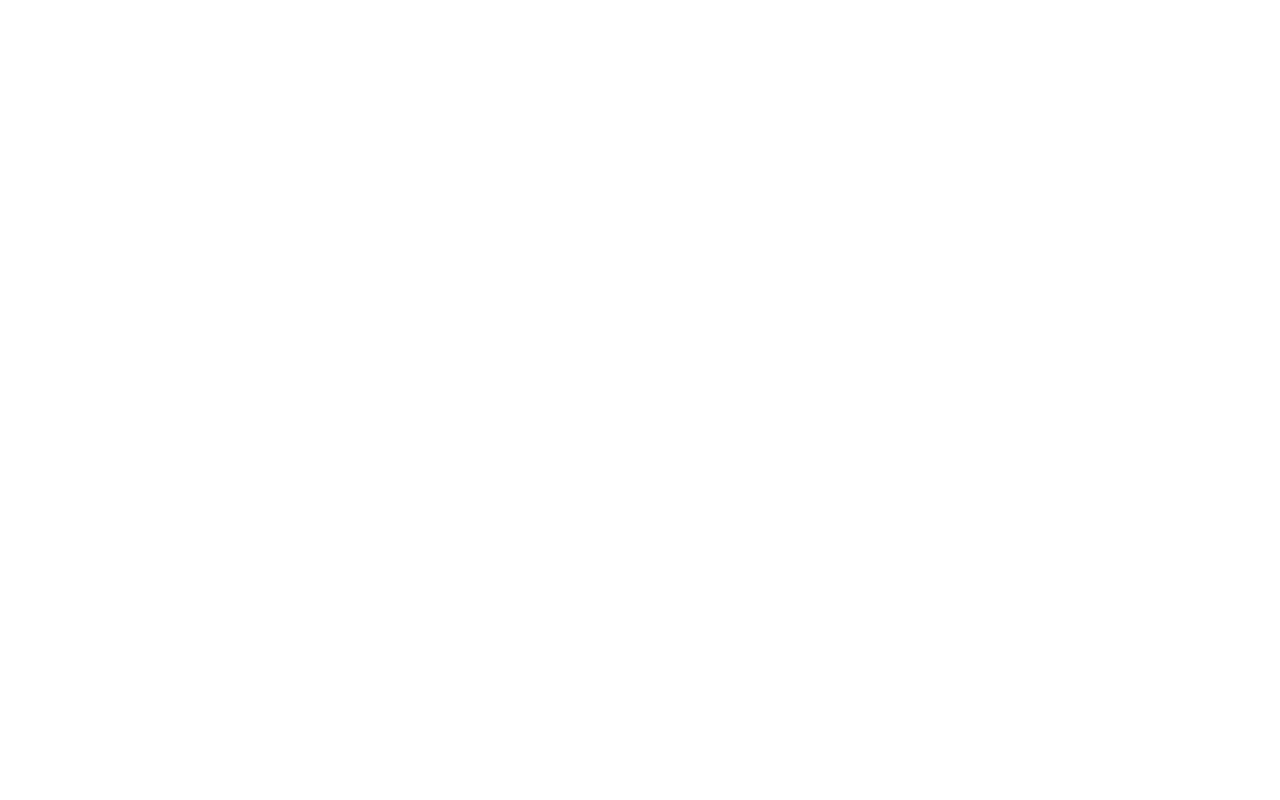
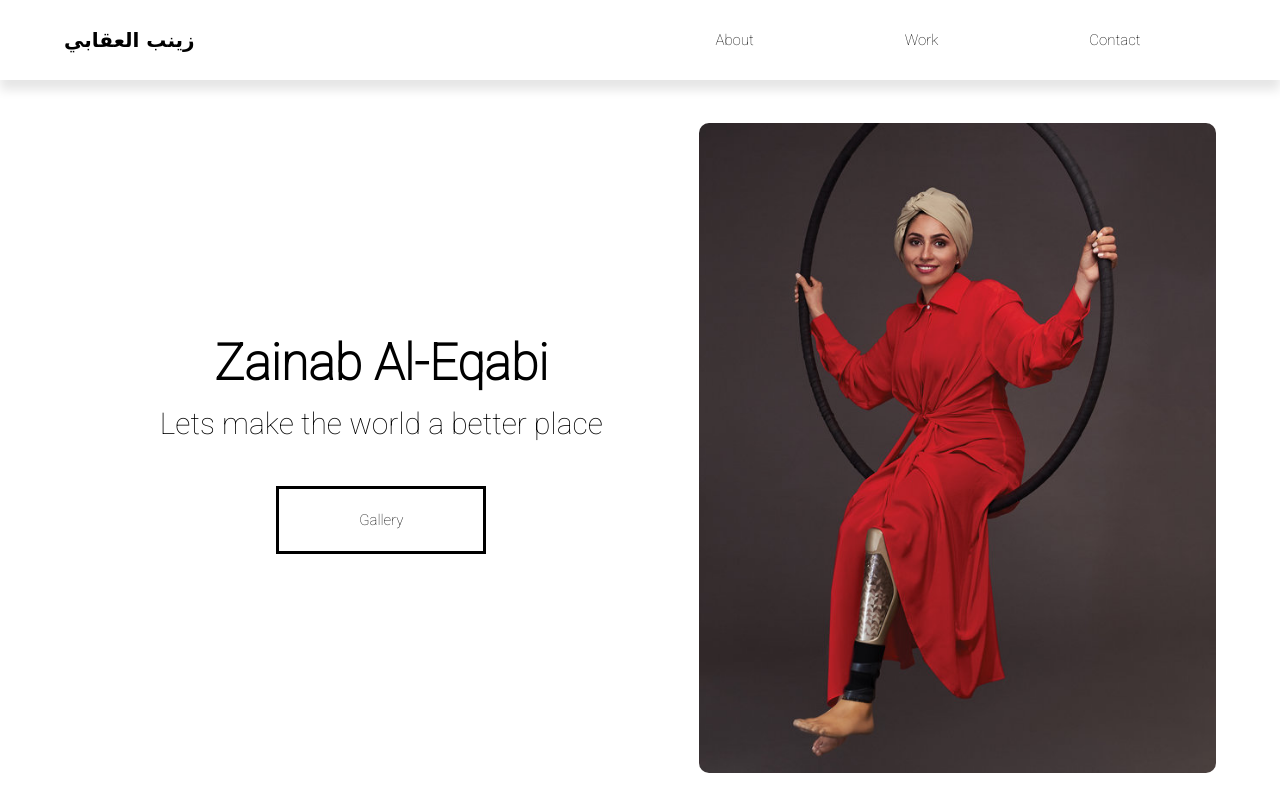
Before and after one commit to ahmadalnaib/zainab-grid, a plain HTML site: page index.html in a window 1280 px wide. Drawn offline with Linux system fonts and the light colour scheme; a web font is replaced by a local one.

Commit message:
add navbar and showcase

```diff
--- a/index.html
+++ b/index.html
@@ -4,12 +4,36 @@
   <meta charset="UTF-8">
   <meta name="viewport" content="width=device-width, initial-scale=1.0">
   <meta  name="description" content="Zainab Al-Eqabi was born on the 19th of August, 1990. She is best known for being a YouTuber"/>
+  <link rel="shortcut icon" href="i.png" type="image/x-icon">
   <link rel="stylesheet" href="style.css">
-  <title>Zainab || Zainab Al-Eqabi was born on the 19th of August, 1990. She is best known for being a YouTuber</title>
+  <title>Hi 😋 || Zainab Al-Eqabi was born on the 19th of August, 1990. She is best known for being a YouTuber</title>
 </head>
 <body>
+  <!-- navbar -->
+  <header class="navbar">
+<nav>
+  <h1 class="logo">زينب العقابي</h1>
+  <ul>
+    <li><a href="#">About</a></li>
+    <li><a href="#">Work</a></li>
+    <li><a href="#">Contact</a></li>
+  </ul>
+</nav>
+  </header>
 
-
+  <!-- showcase -->
+<main>
+  <section id="showcase">
+    <div class="showcase-content ">
+      <h2>Zainab Al-Eqabi </h2>
+    <p class="lead"> Lets make the world a better place</p>
+    <a class="btn-showcase" href="#gallery">Gallery</a>
+    </div>
+    <div class="showcase-img">
+      <img class="img-zainab" src="./imgs/1.jpeg" alt="girl with red dress">
+    </div>
+  </section>
+</main>
 
   <script src="app.js"></script>
 </body>
--- a/style.css
+++ b/style.css
@@ -1,5 +1,120 @@
+/* setup the page */
+@import url('https://fonts.googleapis.com/css2?family=Rakkas&family=Roboto:wght@100&display=swap');
+
 * {
   padding: 0;
   margin: 0;
   box-sizing: border-box;
 }
+
+html {
+  font-size: 62.5%;
+  scroll-behavior: smooth;
+}
+img {
+  width: 100%;
+}
+body {
+  font-family: 'Roboto', sans-serif;
+  line-height: 1.5;
+}
+
+.flex{
+  display: flex;
+  justify-content: center;
+  align-items: center;
+  height: 100vh;
+  text-align: center;
+}
+
+ul {
+  list-style: none;
+}
+
+a {
+  text-decoration: none;
+  color: #000;
+  font-size: 1.5rem;
+}
+
+/* navbar */
+
+nav {
+  display: flex;
+  width: 90%;
+  margin: auto;
+  min-height: 10vh;
+  align-items: center;
+  padding: 2rem 0;
+}
+
+nav .logo{
+  flex:  1 1 25rem;
+  font-family: 'Rakkas', cursive;
+  font-size: 2rem;
+}
+
+nav ul {
+  display: flex;
+  justify-content: space-around;
+  flex:  1 1 25rem;
+
+}
+
+.navbar{
+  box-shadow:0 10px 10px rgba(0, 0, 0, 0.1);
+}
+
+/* showcase */
+
+#showcase{
+  min-height: 90vh;
+  margin: auto;
+  width: 90%;
+  display: flex;
+  flex-wrap: wrap;
+  align-items: center;
+  justify-content: center;
+
+}
+
+.showcase-content {
+  display: flex;
+  flex-direction: column;
+  align-items: center;
+  justify-content: center;
+  flex:  2 1 40rem;
+  text-align: justify;
+}
+
+.showcase-content h2 {
+  font-size: 5rem;
+}
+
+.showcase-content p {
+  font-size: 3rem;
+  text-align: justify;
+}
+
+.showcase-img {
+  flex: 1 1 40rem;
+  margin-top: 2rem;
+}
+
+.showcase-img img {
+  border-radius:10px ;
+}
+.lead {
+  padding-bottom: 4rem;
+}
+
+.img-zainab {
+  width: 100%;
+  height: 100%;
+  object-fit: cover;
+}
+
+.btn-showcase{
+  padding: 2rem 8rem;
+  border:  3px solid #000;
+}
```
Also changed, not shown: i.png (added), imgs/1.jpeg (added).
